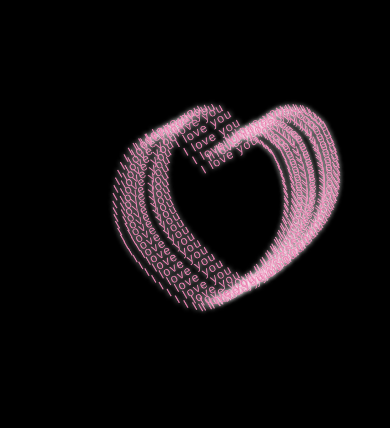
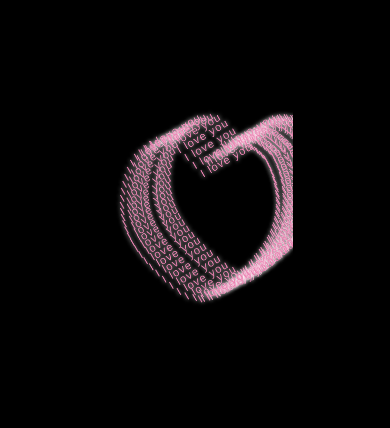
Before and after one commit to DangNguyen2703Ptit/LoveYou, a plain HTML site: page index.html in a window 390 px wide. Shown: the part 208-636 px from the top of the page. Drawn offline with Linux system fonts and the light colour scheme.

Commit message:
scale body on mobile

```diff
--- a/style.css
+++ b/style.css
@@ -112,7 +112,7 @@ body {
 html, body {
   margin: 0;
   padding: 0;
-  width: 100%;
+  width: 100vw;
   height: 100dvh;
   overflow: hidden;
   display: flex;
@@ -122,8 +122,8 @@ html, body {
 }
 
 @media (max-width: 768px) {
-  #heart {
-    transform: scale(0.55);
+  body {
+    transform: scale(0.5);
     transform-origin: center center;
   }
 }
```
